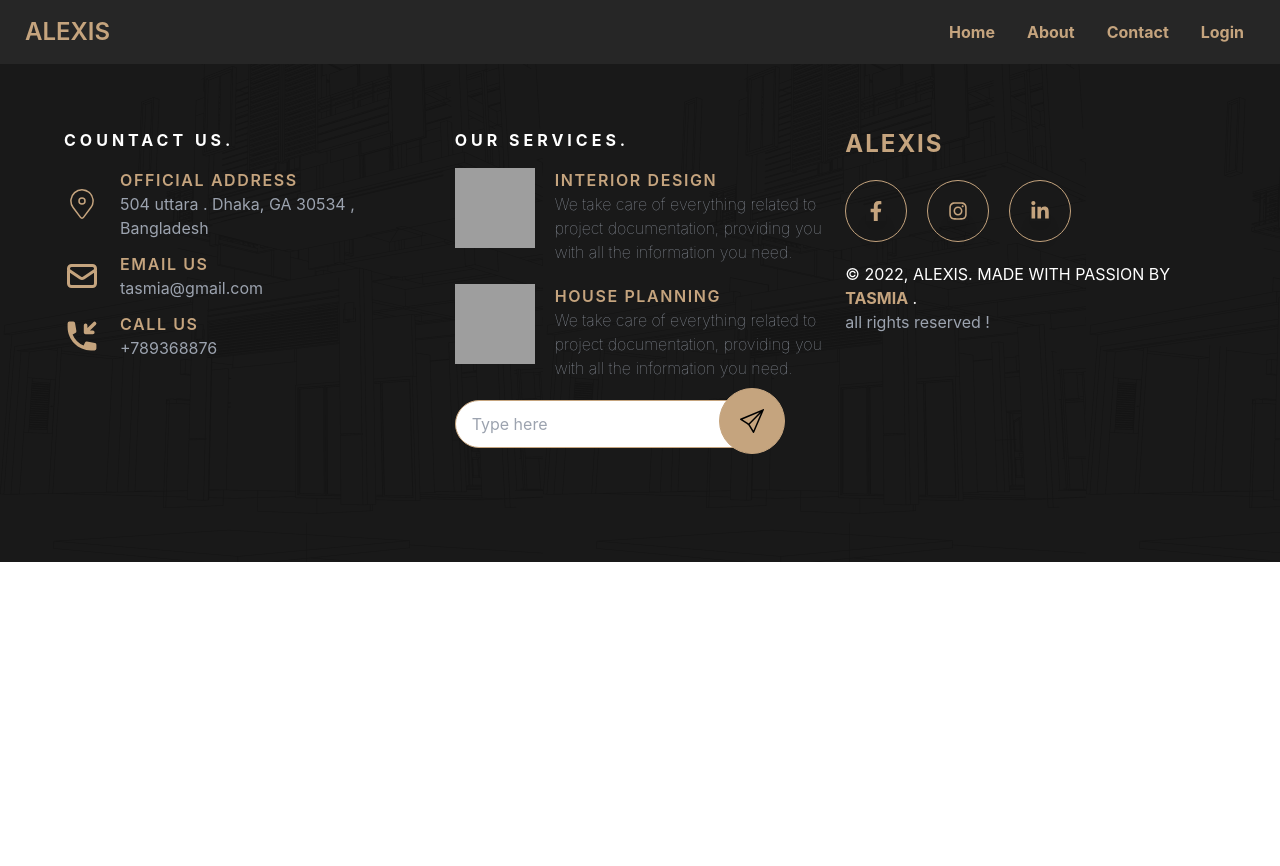
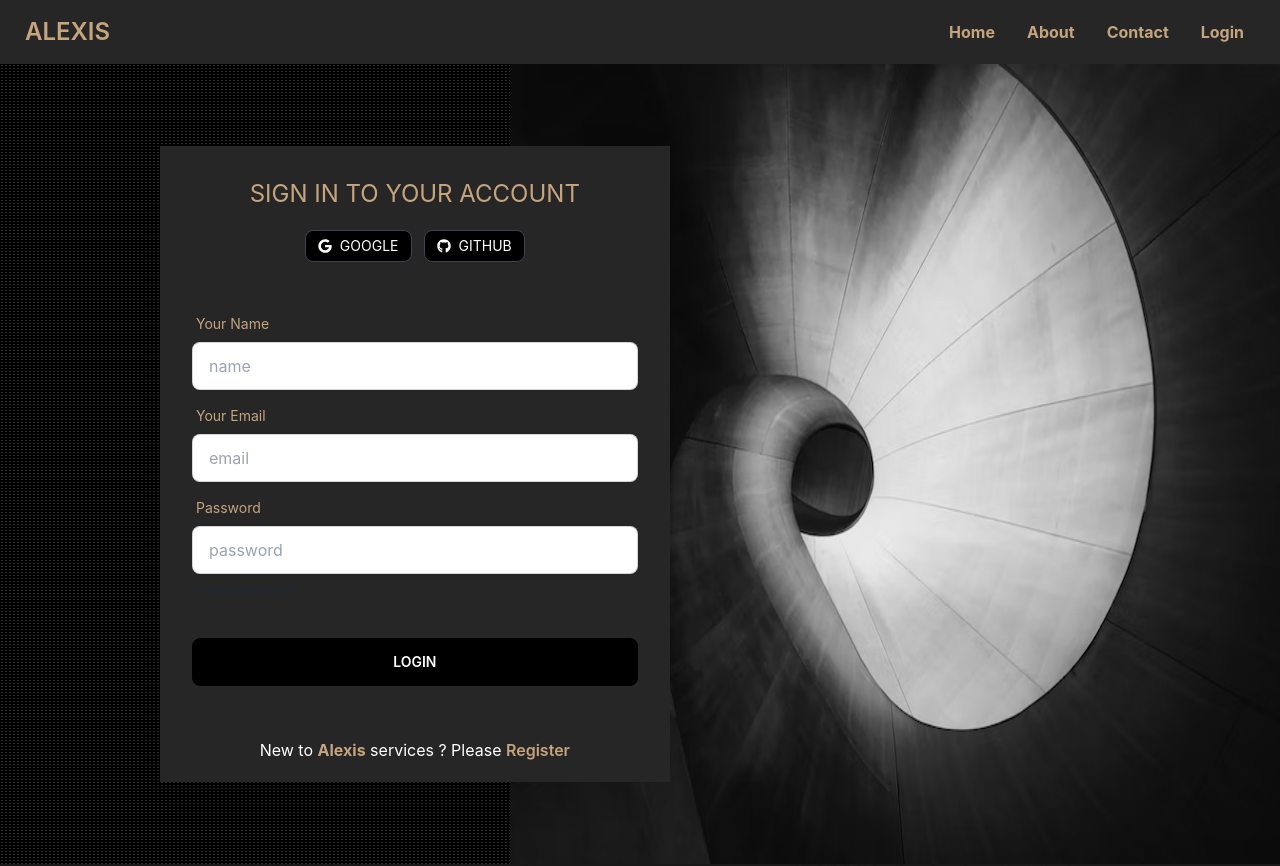
Before and after one commit to FahmidaTasmia/alexis-client-fullstack-mern-project, a React (Create React App) app: page /register in a window 1280 px wide. Shown: the top 866 px of the page. Before the commit the page ends 800 px from the top, so only its background shows below. Built offline with nearby package versions, Linux system fonts and the light colour scheme; no server answers; grey boxes are pictures that could not be loaded.

Commit message:
login register added

```diff
--- a/src/pages/Shared/Footer/Footer.js
+++ b/src/pages/Shared/Footer/Footer.js
@@ -7,9 +7,11 @@
 import vecto from '../../../asset/Vecto.png'
 function Footer() {
   return (
-   <div className=' p-16 relative ' style={{backgroundImage:(`url(${vecto})`)}}>
+  <div className=''>
+     <div className=' p-16 relative ' style={{backgroundImage:(`url(${vecto})`)}}  >
     <div className="absolute inset-0  bg-black opacity-90"></div>
-     <div className='max-w-screen-xl mx-auto relative text-white' data-aos="fade-up">
+     <div className='max-w-screen-xl mx-auto relative text-white' >
+      <div data-aos="fade-up">
       <div className='grid lg:grid-cols-3 md:grid-cols-2 gap-5'>
 
 <div>
@@ -82,6 +84,8 @@
 </div>
       </div>
     </div>
+   </div>
+  </div>
   )
 }
 
--- a/src/pages/Shared/Login/Login.js
+++ b/src/pages/Shared/Login/Login.js
@@ -5,7 +5,9 @@
 import { FaGithub, FaGoogle } from 'react-icons/fa'
 import 'aos/dist/aos.css';
 import Aos from 'aos';
+import useTitle from '../../../hooks/UseTitle'
 function Login() {
+  useTitle('Login')
   useEffect(()=>{
     Aos.init({duration:3000})
   },[])
@@ -17,8 +19,8 @@
         <div >
           <h2 className='text-center pt-8 mb-5 text-2xl uppercase'>Sign In To Your Account</h2>
          <div className='flex gap-3 justify-center my-3'>
-         <Link className='btn  btn-sm bg-black hover:bg-transparent hover:text-black gap-2 font-normal'><FaGoogle></FaGoogle> Google</Link>
-         <Link className='btn  btn-sm bg-black hover:bg-transparent hover:text-black gap-2 font-normal'> <FaGithub></FaGithub> Github</Link>
+         <Link className='btn  btn-sm bg-black hover:bg-transparent hover:text-[#c5a47e] hover:border-[#c5a47e] gap-2 font-normal'><FaGoogle></FaGoogle> Google</Link>
+         <Link className='btn  btn-sm bg-black hover:bg-transparent hover:text-[#c5a47e] hover:border-[#c5a47e] gap-2 font-normal'> <FaGithub></FaGithub> Github</Link>
          </div>
         </div>
       <form  className="card-body  ">
@@ -38,12 +40,12 @@
                         </label>
                     </div>
                     <div className="form-control mt-6">
-                        <input className="btn bg-black border-none  text-white" type="submit" value="Login" />
+                        <input className="btn bg-black border-black duration-700 hover:bg-transparent hover:text-[#c5a47e] hover:border-[#c5a47e]  text-white" type="submit" value="Login" />
                     </div>
                 </form>
 
 
-                <p className='text-center p-5'>New to <span className=' font-bold '>Alexis</span> services ? Please <Link className=' font-bold ' to="/signup">Sign Up</Link> </p>
+                <p className='text-center p-5 text-white'>New to <span className=' font-bold text-[#c5a47e]'>Alexis</span> services ? Please <Link className=' font-semibold text-[#c5a47e] ' to="/register">Register</Link> </p>
     </div>
   </div>
   <div className='max-w-[70%] z-10 hidden lg:block'>
--- a/src/pages/Shared/Login/Register.js
+++ b/src/pages/Shared/Login/Register.js
@@ -1,9 +1,62 @@
-import React from 'react'
+import React, { useEffect } from 'react'
+import { Link } from 'react-router-dom'
+import background from '../../../asset/dots.png'
+import featm from '../../../asset/photo.avif'
+import { FaGithub, FaGoogle } from 'react-icons/fa'
+import 'aos/dist/aos.css';
+import Aos from 'aos';
+import useTitle from '../../../hooks/UseTitle'
+function Register() {
+  useTitle('Register')
+  useEffect(()=>{
+    Aos.init({duration:3000})
+  },[])
+  return (
+    <div className='flex  min-h-screen relative bg-black' style={{backgroundImage:(`url(${background})`)}}>
+        <div className="absolute inset-0 min-h-screen bg-black opacity-60"></div>
+       <div className='relative lg:left-40 lg:w-[40%] m-auto   '>
+      <div className="card flex-shrink-0 h-[100%]  shadow-2xl rounded-none z-30 bg-[#262626] text-[#c5a47e]" data-aos="fade-right">
+        <div >
+          <h2 className='text-center pt-8 mb-5 text-2xl uppercase'>Sign In To Your Account</h2>
+         <div className='flex gap-3 justify-center my-3'>
+         <Link className='btn  btn-sm bg-black hover:bg-transparent hover:text-[#c5a47e] hover:border-[#c5a47e] gap-2 font-normal'><FaGoogle></FaGoogle> Google</Link>
+         <Link className='btn  btn-sm bg-black hover:bg-transparent hover:text-[#c5a47e] hover:border-[#c5a47e] gap-2 font-normal'> <FaGithub></FaGithub> Github</Link>
+         </div>
+        </div>
+      <form  className="card-body  ">
+      <div className="form-control">
+                        <label className="label">
+                            <span className="label-text text-[#c5a47e]">Your Name</span>
+                        </label>
+                        <input type="text" name='name' placeholder="name" className="input input-bordered" />
+                    </div>
+                    <div className="form-control">
+                        <label className="label">
+                            <span className="label-text text-[#c5a47e]">Your Email</span>
+                        </label>
+                        <input type="text" name='email' placeholder="email" className="input input-bordered" />
+                    </div>
+                    <div className="form-control">
+                        <label className="label">
+                            <span className="label-text text-[#c5a47e]">Password</span>
+                        </label>
+                        <input type="text" name='password' placeholder="password" className="input input-bordered" />
+                        <label className="label">
+                            <Link href="#" className="label-text-alt link link-hover">Forgot password?</Link>
+                        </label>
+                    </div>
+                    <div className="form-control mt-6">
+                        <input className="btn bg-black border-black duration-700 hover:bg-transparent hover:text-[#c5a47e] hover:border-[#c5a47e]  text-white" type="submit" value="Login" />
+                    </div>
+                </form>
 
-function Register() {
-  return (
-    <div>
 
+                <p className='text-center p-5 text-white'>New to <span className=' font-bold text-[#c5a47e]'>Alexis</span> services ? Please <Link className=' font-semibold text-[#c5a47e] ' to="/register">Register</Link> </p>
+    </div>
+  </div>
+  <div className='max-w-[70%] z-10 hidden lg:block'>
+        <img className='h-full w-full' src={featm} alt="" />
+      </div>
     </div>
   )
 }
```
Lines whose indentation alone changed are shown as unchanged.
